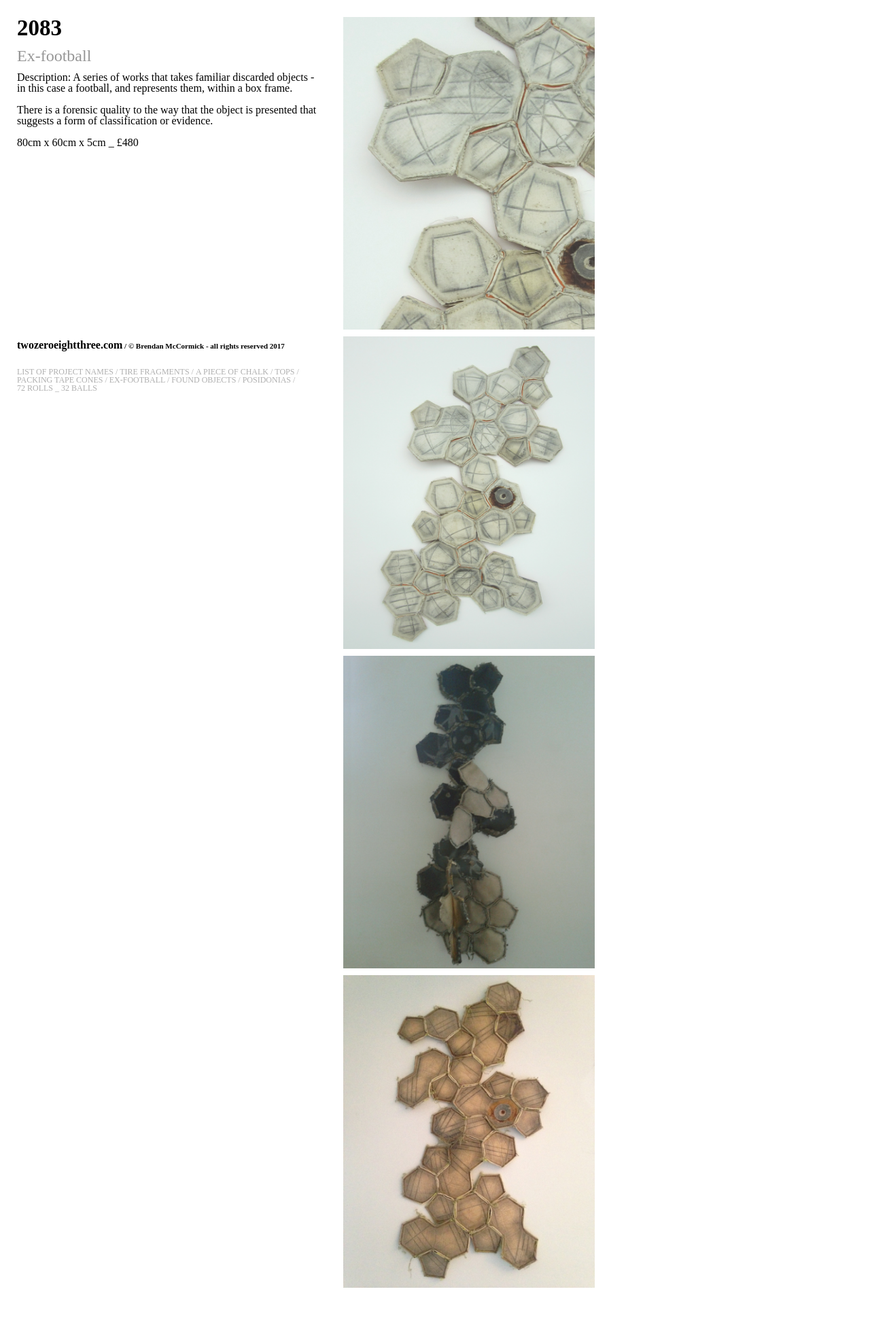
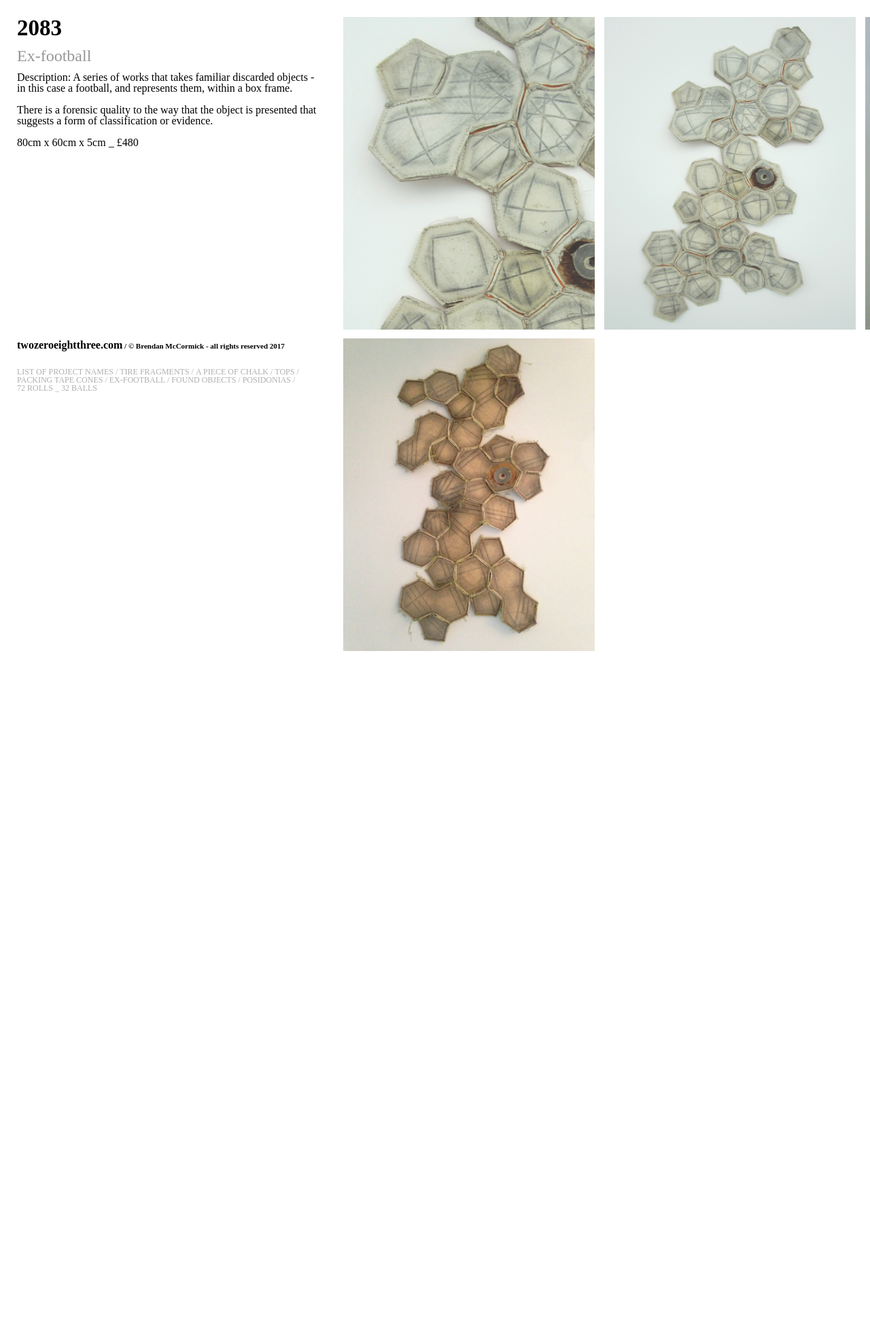
Before and after one commit to twozeroeightthree/website, a Jekyll site: the page built from _posts/2018-01-04-ex-football.html, in a window 1280 px wide. Shown: the whole page at 68% size. Built offline with Jekyll 4.4.1, drawn with Linux system fonts in a browser that asks for light colours; some web fonts are replaced; after the commit the page ends 1029 px from its top, so only the background shows below that.

Commit message:
2018-03-20_22:42

```diff
--- a/assets/main.css
+++ b/assets/main.css
@@ -183,7 +183,7 @@ footer.footer-post li:last-child:after {
   height: 460px;
   margin-right: 10px;
   margin-bottom: 10px;
-  display: block;
+  display: inline-flex;
 }
 /*
 .media.post img:nth-child(2n){
```
Also changed, not shown: 1 other file.
